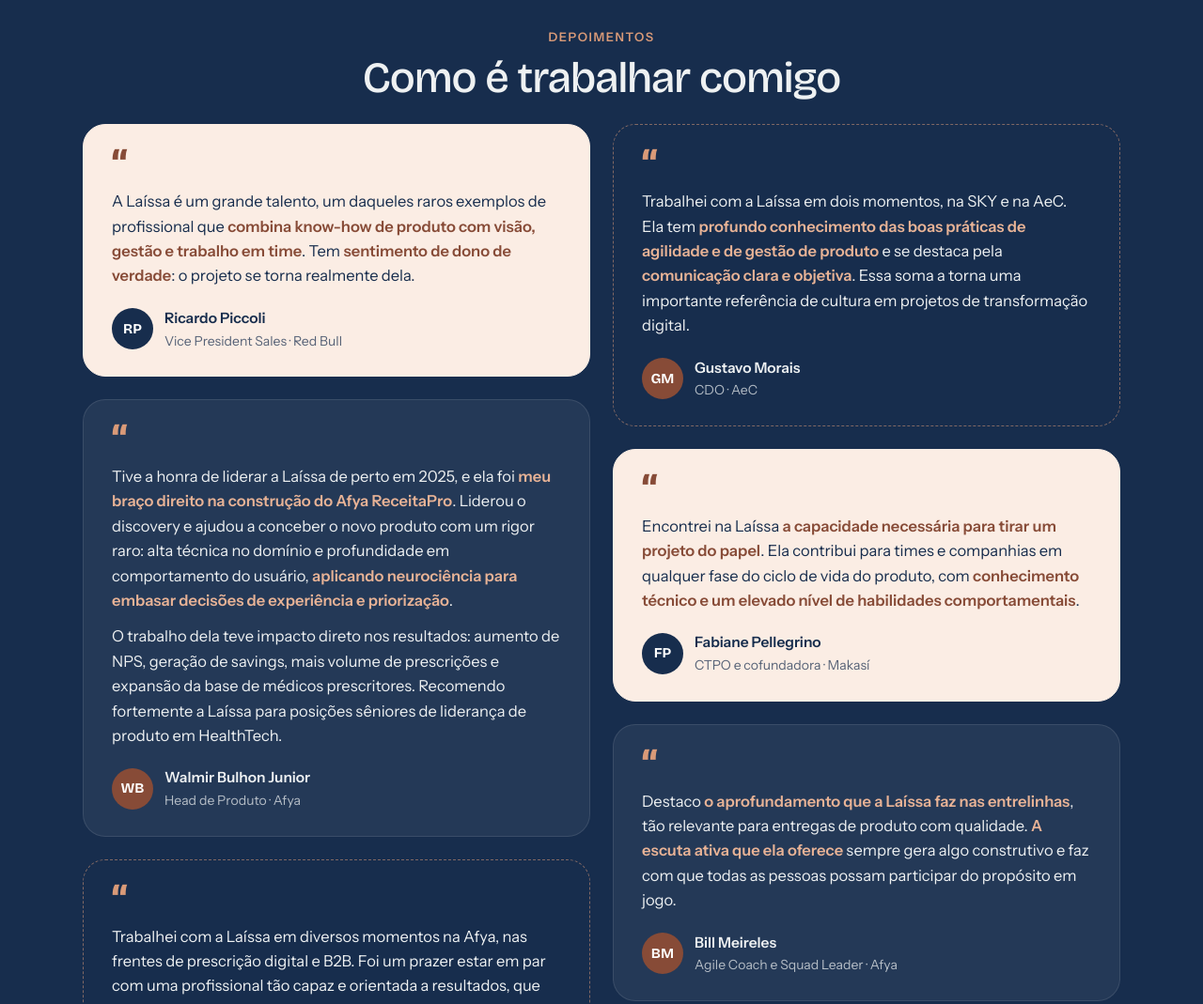
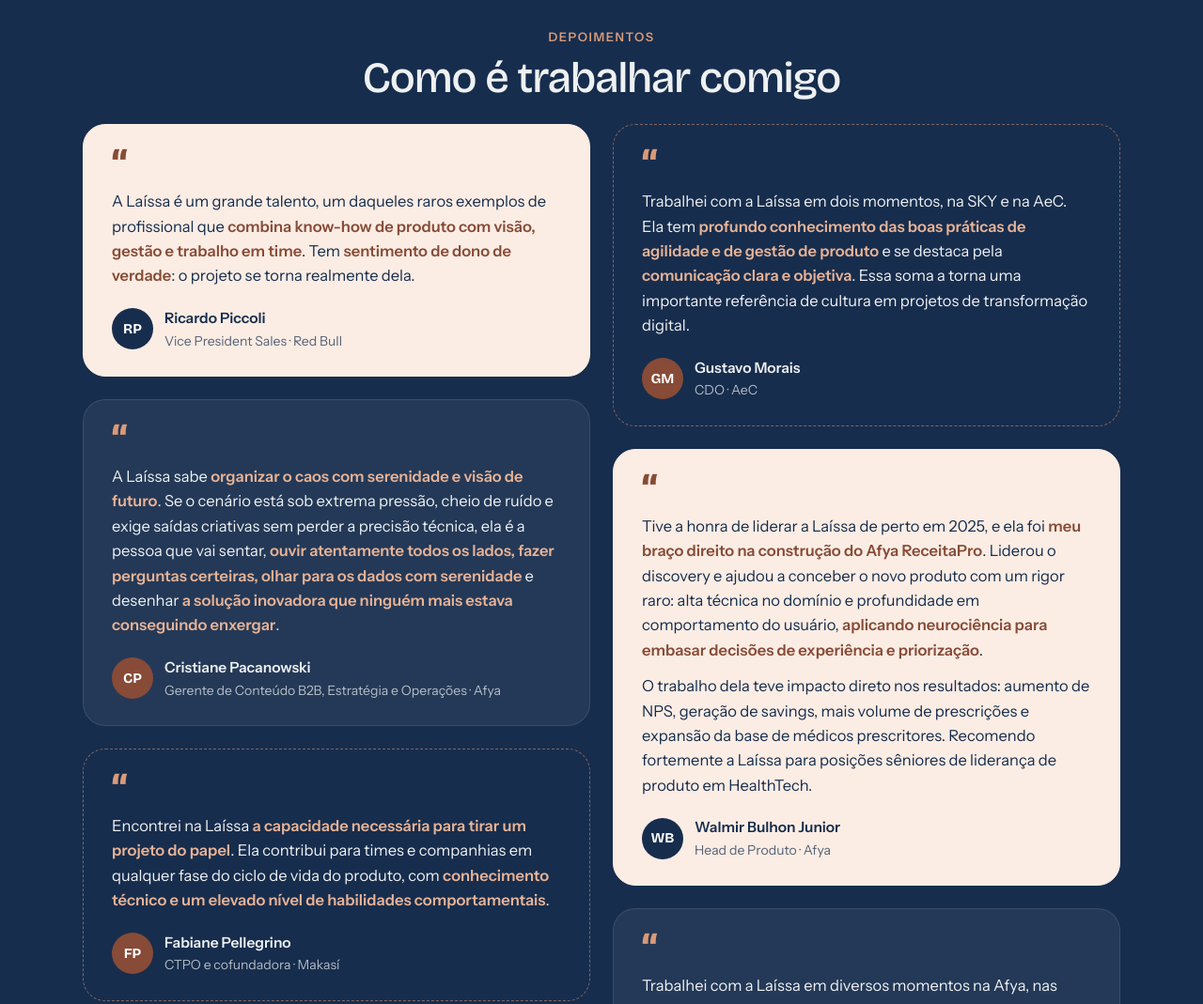
Before and after one commit to laissamargoni-hub/Portfolio, a plain HTML site: page index.html in a window 1280 px wide. Shown: the part 6840-7909 px from the top of the page at 94% size. Drawn offline with nearby package versions, Linux system fonts and the light colour scheme.

Commit message:
Depoimento da Cristiane Pacanowski
Co-Authored-By: Claude Opus 5.5 <noreply@anthropic.com>
Claude-Session: https://claude.ai/code/session_01RPAWvyPN949cDePjrb919C

```diff
--- a/index.html
+++ b/index.html
@@ -778,6 +778,9 @@ footer a{text-decoration:none}footer a:hover{color:var(--accent)}
     { name:'Gustavo Morais', role:'CDO · AeC', roleEn:'CDO · AeC',
       pt:'Trabalhei com a Laíssa em dois momentos, na SKY e na AeC. Ela tem **profundo conhecimento das boas práticas de agilidade e de gestão de produto** e se destaca pela **comunicação clara e objetiva**. Essa soma a torna uma importante referência de cultura em projetos de transformação digital.',
       en:'I worked with Laíssa twice, at SKY and at AeC. She has **deep knowledge of agile and product management best practices** and stands out for **clear, objective communication**. Together, these make her an important cultural reference in digital transformation projects.' },
+    { name:'Cristiane Pacanowski', role:'Gerente de Conteúdo B2B, Estratégia e Operações · Afya', roleEn:'B2B Content, Strategy and Operations Manager · Afya',
+      pt:'A Laíssa sabe **organizar o caos com serenidade e visão de futuro**. Se o cenário está sob extrema pressão, cheio de ruído e exige saídas criativas sem perder a precisão técnica, ela é a pessoa que vai sentar, **ouvir atentamente todos os lados, fazer perguntas certeiras, olhar para os dados com serenidade** e desenhar **a solução inovadora que ninguém mais estava conseguindo enxergar**.',
+      en:'Laíssa knows how to **organize chaos with calm and a vision for the future**. If the situation is under extreme pressure, full of noise and calls for creative answers without losing technical precision, she is the person who will sit down, **listen carefully to every side, ask the right questions, look at the data calmly** and design **the innovative solution no one else could see**.' },
     { name:'Walmir Bulhon Junior', role:'Head de Produto · Afya', roleEn:'Head of Product · Afya',
       pt:'Tive a honra de liderar a Laíssa de perto em 2025, e ela foi **meu braço direito na construção do Afya ReceitaPro**. Liderou o discovery e ajudou a conceber o novo produto com um rigor raro: alta técnica no domínio e profundidade em comportamento do usuário, **aplicando neurociência para embasar decisões de experiência e priorização**.\n\nO trabalho dela teve impacto direto nos resultados: aumento de NPS, geração de savings, mais volume de prescrições e expansão da base de médicos prescritores. Recomendo fortemente a Laíssa para posições sêniores de liderança de produto em HealthTech.',
       en:'I had the honor of managing Laíssa closely in 2025, and she was **my right hand in building Afya ReceitaPro**. She led discovery and helped conceive the new product with rare rigor: deep domain expertise and depth in user behavior, **applying neuroscience to ground experience and prioritization decisions**.\n\nHer work had a direct impact on results: higher NPS, savings, more prescription volume and a larger base of prescribing physicians. I strongly recommend Laíssa for senior product leadership roles in HealthTech.' },
```
